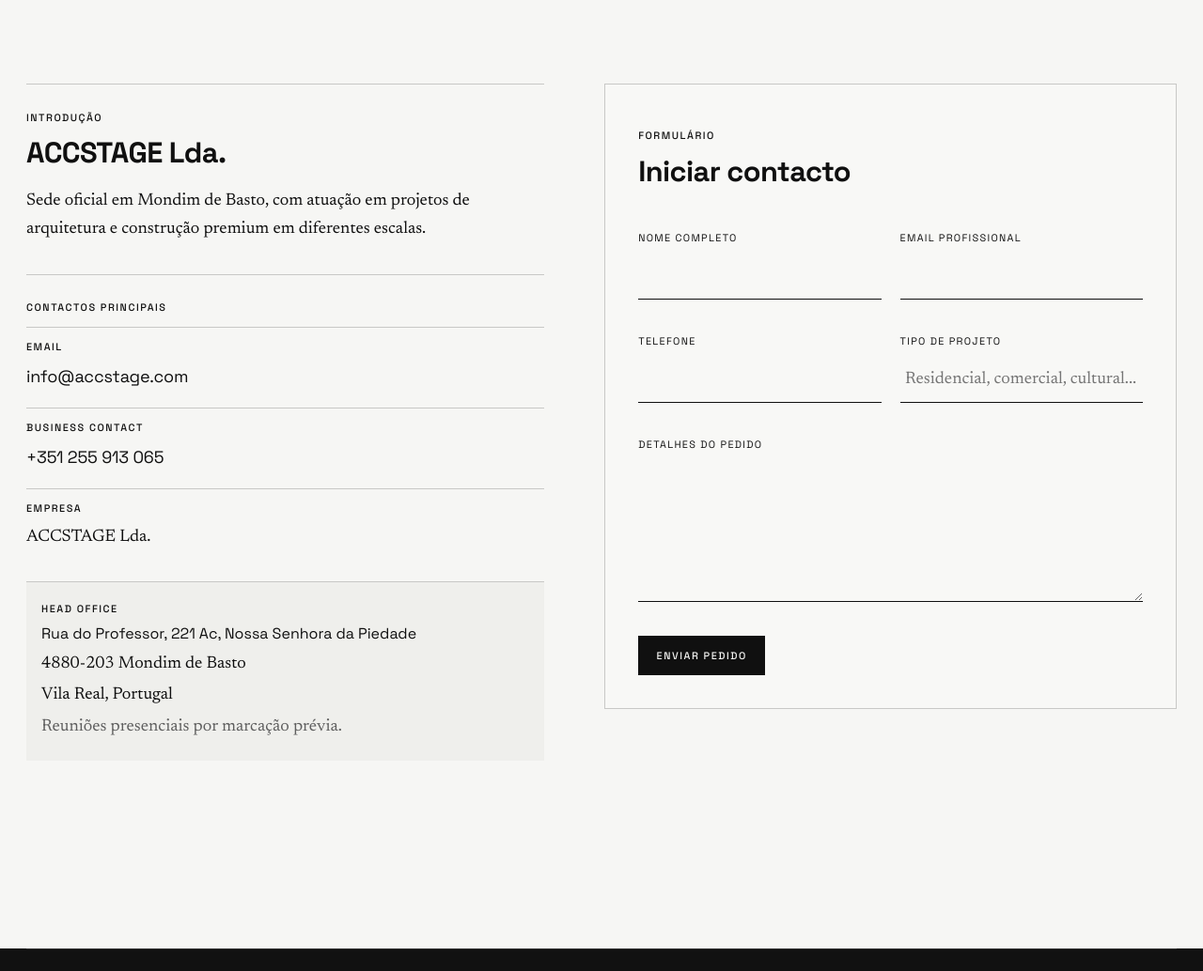
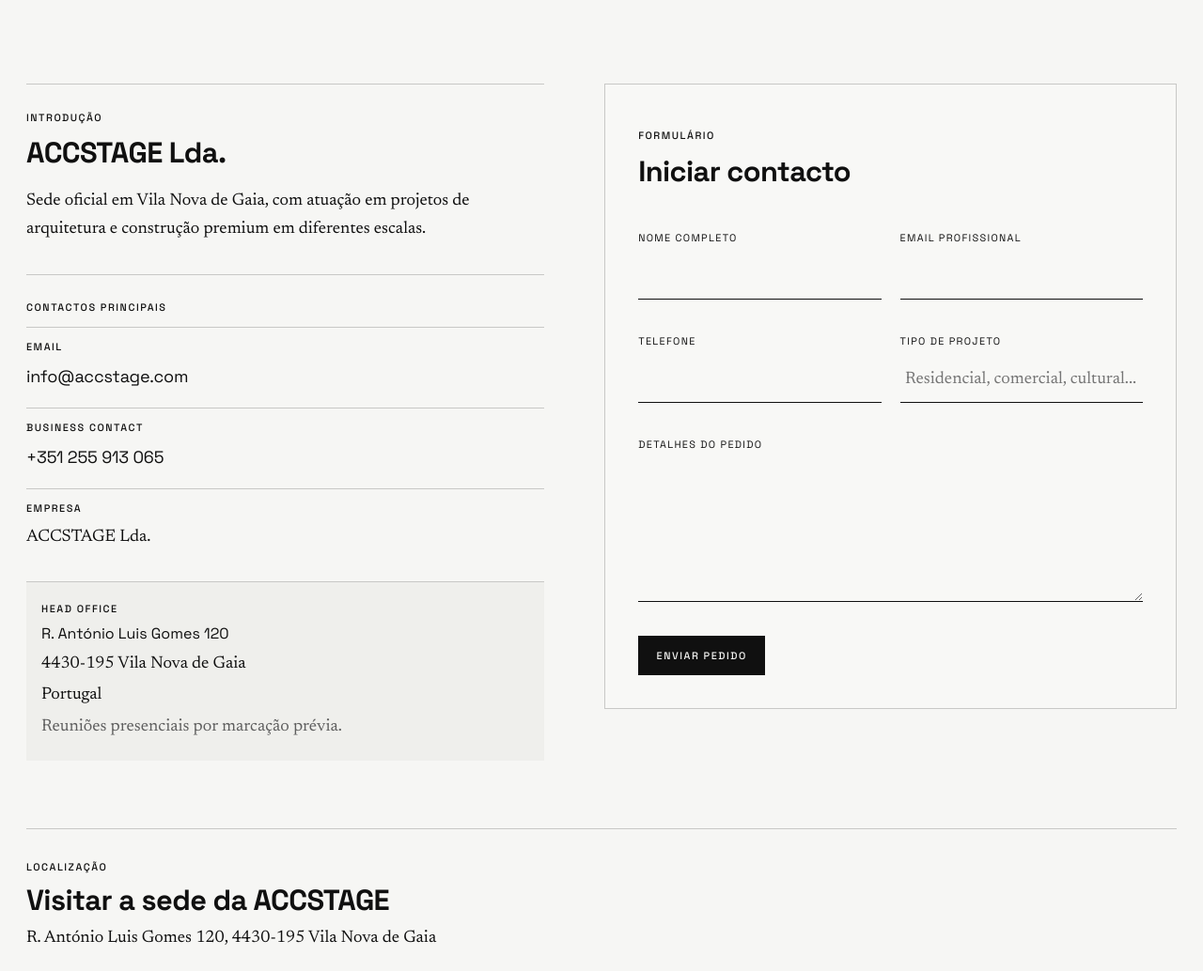
Before and after one commit to dev-b2gre/accstage-website, a WordPress theme: template themes/accstage-custom/page-contacto.php in a window 1280 px wide. Shown: the part 793-1827 px from the top of the page at 94% size. Run offline with PHP 8.4 and a stand-in for WordPress, Linux system fonts and the light colour scheme; the site name, menu and one post (Sample post) are stand-ins, and other content is empty.

Commit message:
Atualiza morada oficial, redes sociais e mapa de contacto

```diff
--- a/themes/accstage-custom/assets/css/main.css
+++ b/themes/accstage-custom/assets/css/main.css
@@ -454,6 +454,37 @@ img {
 
 .acc-contact-form-wrap .acc-button {
   margin-top: 0.4rem;
+}
+
+
+.acc-contact-map {
+  margin-top: clamp(2.2rem, 6vw, 4.5rem);
+  border-top: 1px solid var(--acc-line);
+  padding-top: clamp(1.2rem, 3vw, 2rem);
+  display: grid;
+  gap: 1.2rem;
+}
+
+.acc-contact-map__header {
+  display: grid;
+  gap: 0.5rem;
+  max-width: 58ch;
+}
+
+.acc-contact-map__header p {
+  margin: 0;
+}
+
+.acc-contact-map__frame {
+  border: 1px solid var(--acc-line);
+  background: var(--acc-bg-soft);
+  padding: clamp(0.5rem, 1.8vw, 0.85rem);
+}
+
+.acc-contact-map__frame iframe {
+  display: block;
+  width: 100%;
+  min-height: clamp(320px, 48vw, 500px);
 }
 
 .acc-site-footer {
--- a/themes/accstage-custom/footer.php
+++ b/themes/accstage-custom/footer.php
@@ -27,9 +27,9 @@
         <div class="acc-site-footer__meta">
             <div class="acc-site-footer__contact">
                 <p class="acc-label"><?php esc_html_e('Head Office', 'accstage-custom'); ?></p>
-                <p><?php esc_html_e('Rua do Professor, 221 Ac, Nossa Senhora da Piedade', 'accstage-custom'); ?></p>
-                <p><?php esc_html_e('4880-203 Mondim de Basto', 'accstage-custom'); ?></p>
-                <p><?php esc_html_e('Vila Real, Portugal', 'accstage-custom'); ?></p>
+                <p><?php esc_html_e('R. António Luis Gomes 120', 'accstage-custom'); ?></p>
+                <p><?php esc_html_e('4430-195 Vila Nova de Gaia', 'accstage-custom'); ?></p>
+                <p><?php esc_html_e('Portugal', 'accstage-custom'); ?></p>
                 <p><a href="tel:+351255913065"><?php esc_html_e('Business Contact: +351 255 913 065', 'accstage-custom'); ?></a></p>
                 <p><a href="mailto:info@accstage.com">info@accstage.com</a></p>
             </div>
--- a/themes/accstage-custom/front-page.php
+++ b/themes/accstage-custom/front-page.php
@@ -61,8 +61,8 @@ get_template_part('template-parts/hero', 'home');
             <h2 id="acc-home-contact-title" class="acc-title-lg"><?php esc_html_e('ACCSTAGE Lda. — Head Office', 'accstage-custom'); ?></h2>
         </div>
         <div class="acc-editorial">
-            <p><?php esc_html_e('Rua do Professor, 221 Ac, Nossa Senhora da Piedade', 'accstage-custom'); ?></p>
-            <p><?php esc_html_e('4880-203 Mondim de Basto, Vila Real, Portugal', 'accstage-custom'); ?></p>
+            <p><?php esc_html_e('R. António Luis Gomes 120', 'accstage-custom'); ?></p>
+            <p><?php esc_html_e('4430-195 Vila Nova de Gaia', 'accstage-custom'); ?></p>
             <p><a href="tel:+351255913065"><?php esc_html_e('Business Contact: +351 255 913 065', 'accstage-custom'); ?></a></p>
             <p><a href="mailto:info@accstage.com">info@accstage.com</a></p>
             <p><a class="acc-button" href="<?php echo esc_url(home_url('/contacto/')); ?>"><?php esc_html_e('Falar com a Accstage', 'accstage-custom'); ?></a></p>
--- a/themes/accstage-custom/functions.php
+++ b/themes/accstage-custom/functions.php
@@ -109,21 +109,14 @@ function accstage_custom_social_links(): array
 {
     $links = [
         [
-            'label' => 'Instagram',
-            'url'   => '',
+            'label' => 'LinkedIn',
+            'url'   => 'https://www.linkedin.com/company/accstage/',
         ],
         [
-            'label' => 'LinkedIn',
-            'url'   => '',
-        ],
-        [
-            'label' => 'Behance',
-            'url'   => '',
+            'label' => 'Facebook',
+            'url'   => 'https://www.facebook.com/Accstage',
         ],
     ];
 
-    /**
-     * @param array<int, array<string, string>> $links
-     */
-    return apply_filters('accstage_custom_social_links', $links);
+    return $links;
 }
--- a/themes/accstage-custom/page-contacto.php
+++ b/themes/accstage-custom/page-contacto.php
@@ -23,7 +23,7 @@ get_header();
                 <div class="acc-contact-panel__intro">
                     <p class="acc-label"><?php esc_html_e('Introdução', 'accstage-custom'); ?></p>
                     <h3 id="acc-contact-panel-title" class="acc-title-md"><?php esc_html_e('ACCSTAGE Lda.', 'accstage-custom'); ?></h3>
-                    <p><?php esc_html_e('Sede oficial em Mondim de Basto, com atuação em projetos de arquitetura e construção premium em diferentes escalas.', 'accstage-custom'); ?></p>
+                    <p><?php esc_html_e('Sede oficial em Vila Nova de Gaia, com atuação em projetos de arquitetura e construção premium em diferentes escalas.', 'accstage-custom'); ?></p>
                 </div>
 
                 <div class="acc-contact-panel__block">
@@ -46,9 +46,9 @@ get_header();
 
                 <div class="acc-contact-panel__block acc-contact-location">
                     <p class="acc-label"><?php esc_html_e('Head Office', 'accstage-custom'); ?></p>
-                    <p class="acc-contact-location__title"><?php esc_html_e('Rua do Professor, 221 Ac, Nossa Senhora da Piedade', 'accstage-custom'); ?></p>
-                    <p><?php esc_html_e('4880-203 Mondim de Basto', 'accstage-custom'); ?></p>
-                    <p><?php esc_html_e('Vila Real, Portugal', 'accstage-custom'); ?></p>
+                    <p class="acc-contact-location__title"><?php esc_html_e('R. António Luis Gomes 120', 'accstage-custom'); ?></p>
+                    <p><?php esc_html_e('4430-195 Vila Nova de Gaia', 'accstage-custom'); ?></p>
+                    <p><?php esc_html_e('Portugal', 'accstage-custom'); ?></p>
                     <p class="acc-contact-location__note"><?php esc_html_e('Reuniões presenciais por marcação prévia.', 'accstage-custom'); ?></p>
                 </div>
             </aside>
@@ -89,6 +89,17 @@ get_header();
                 </form>
             </div>
         </div>
+
+        <section class="acc-contact-map" aria-labelledby="acc-contact-map-title">
+            <div class="acc-contact-map__header">
+                <p class="acc-label"><?php esc_html_e('Localização', 'accstage-custom'); ?></p>
+                <h3 id="acc-contact-map-title" class="acc-title-md"><?php esc_html_e('Visitar a sede da ACCSTAGE', 'accstage-custom'); ?></h3>
+                <p><?php esc_html_e('R. António Luis Gomes 120, 4430-195 Vila Nova de Gaia', 'accstage-custom'); ?></p>
+            </div>
+            <div class="acc-contact-map__frame">
+                <iframe src="https://www.google.com/maps/embed?pb=!1m14!1m8!1m3!1d275.7514817144818!2d-8.607553886053505!3d41.121118020952885!3m2!1i1024!2i768!4f13.1!3m3!1m2!1s0xd2464d2e16197bd%3A0x16c64e6f0fa301c9!2sR.%20Ant%C3%B3nio%20Luis%20Gomes%20120%2C%204430-195%20Vila%20Nova%20de%20Gaia!5e1!3m2!1spt-PT!2spt!4v1776434976636!5m2!1spt-PT!2spt" width="600" height="450" style="border:0;" allowfullscreen="" loading="lazy" referrerpolicy="no-referrer-when-downgrade" title="<?php esc_attr_e('Mapa da sede da ACCSTAGE em Vila Nova de Gaia', 'accstage-custom'); ?>"></iframe>
+            </div>
+        </section>
     </div>
 </section>
 <?php get_footer();
--- a/themes/accstage-custom/page-sobre-nos.php
+++ b/themes/accstage-custom/page-sobre-nos.php
@@ -40,7 +40,7 @@ get_header();
             </li>
             <li>
                 <span class="acc-label"><?php esc_html_e('Head Office', 'accstage-custom'); ?></span>
-                <p><?php esc_html_e('Mondim de Basto, Vila Real, Portugal', 'accstage-custom'); ?></p>
+                <p><?php esc_html_e('R. António Luis Gomes 120, 4430-195 Vila Nova de Gaia', 'accstage-custom'); ?></p>
             </li>
             <li>
                 <span class="acc-label"><?php esc_html_e('Contacto', 'accstage-custom'); ?></span>
```
